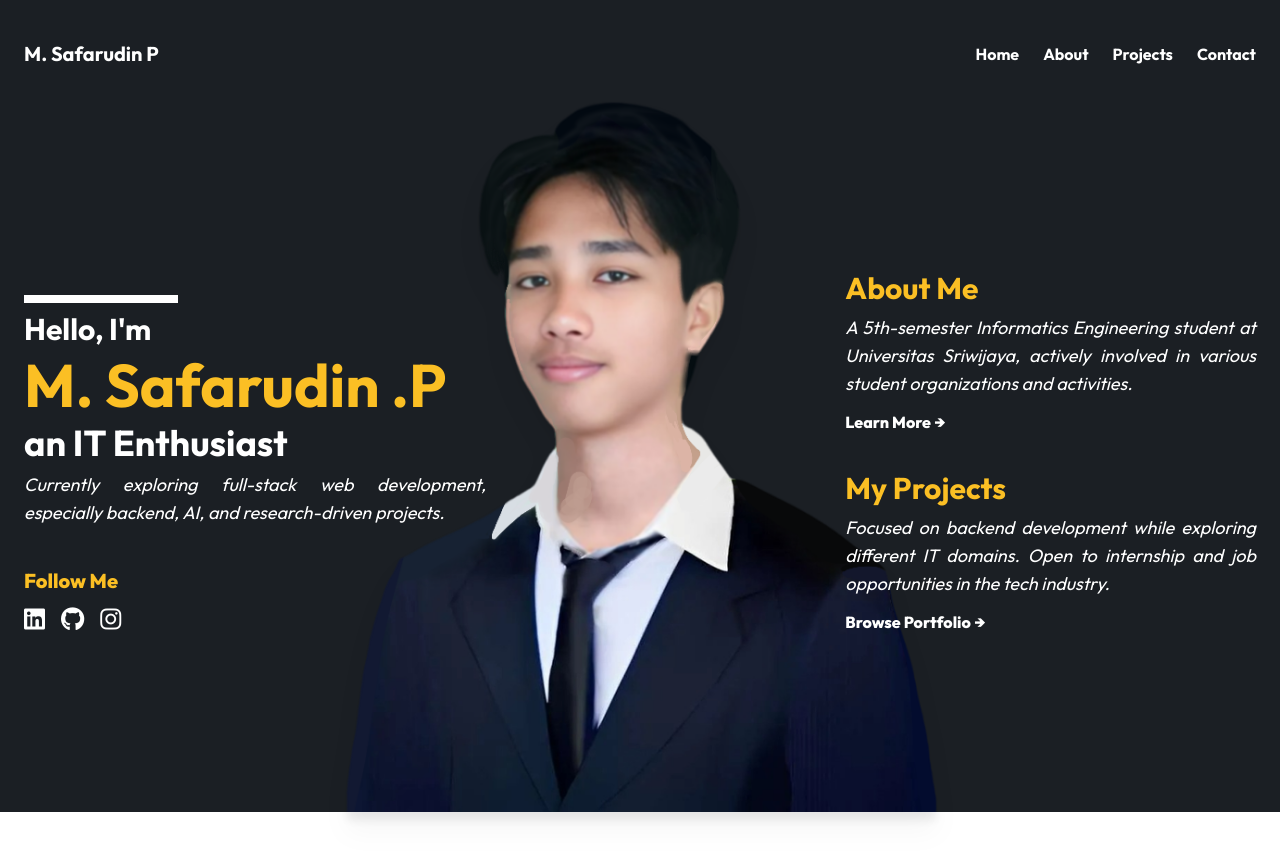
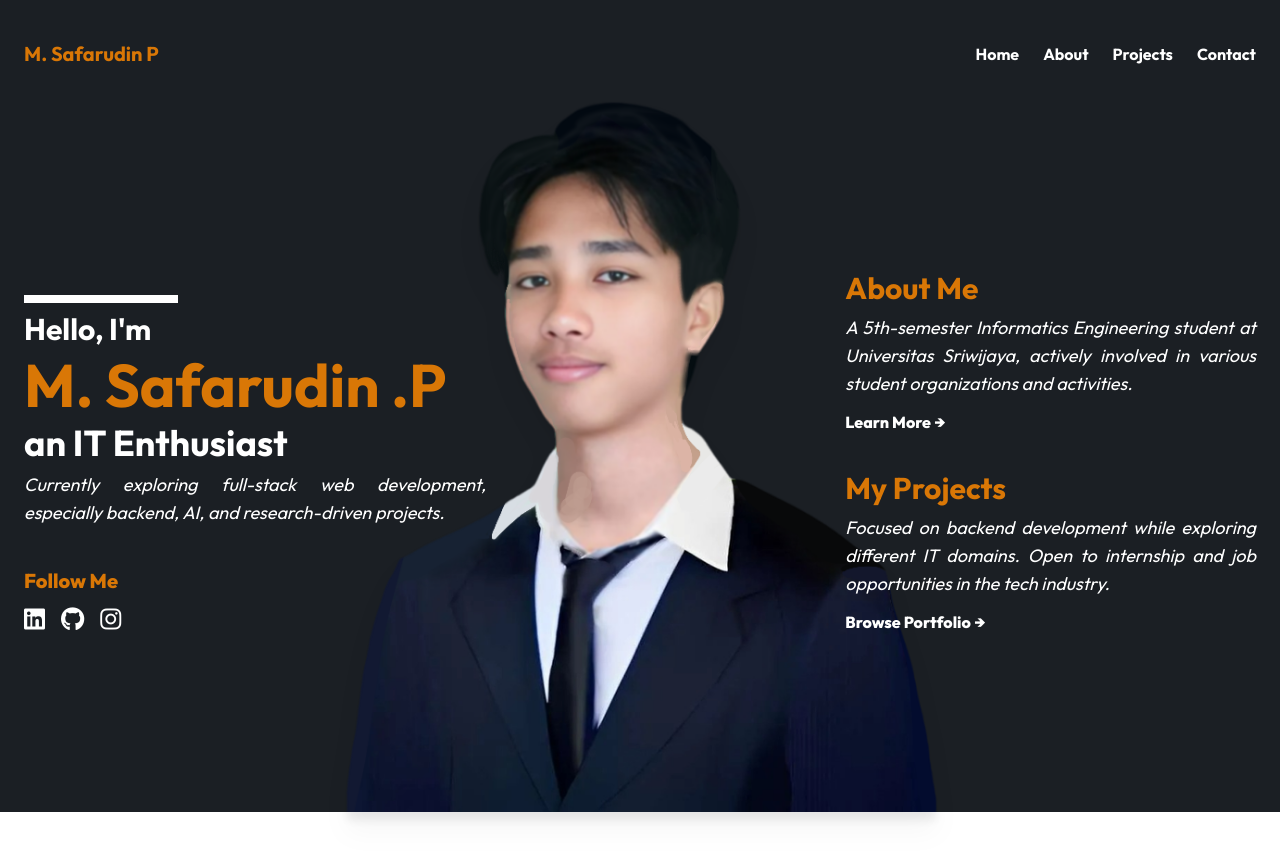
Before and after one commit to Safmica/portfolio, a Next.js app: page / in a window 1280 px wide. Shown: the top 860 px of the page. Built offline with nearby package versions, Linux system fonts and the light colour scheme.

Commit message:
Style: update main text color in Tailwind config and Navbar component

```diff
--- a/src/components/shared/navbar.tsx
+++ b/src/components/shared/navbar.tsx
@@ -2,7 +2,7 @@ export function Navbar() {
   return (
     <nav className="w-full bg-transparent fixed z-10">
       <div className="max-w-7xl mx-auto px-6 py-10 flex items-center justify-between text-white font-outfit">
-        <h1 className="text-xl font-bold">M. Safarudin P</h1>
+        <h1 className="text-xl text-mainText font-bold">M. Safarudin P</h1>
         <ul className="flex gap-6 text-md font-bold">
           <li>
             <a href="#home"   className="relative transition-colors duration-300 before:content-[''] before:absolute before:bottom-0 before:left-1/2 before:w-0 before:h-0.5 before:bg-white before:transition-all before:duration-300 hover:before:w-full hover:before:left-0">
--- a/tailwind.config.ts
+++ b/tailwind.config.ts
@@ -8,7 +8,7 @@ const config: Config = {
       },
       colors: {
         primary: "#1b1f24",
-        mainText: "#fbbf24",
+        mainText: "#d97706",
       },
     },
   },
```
